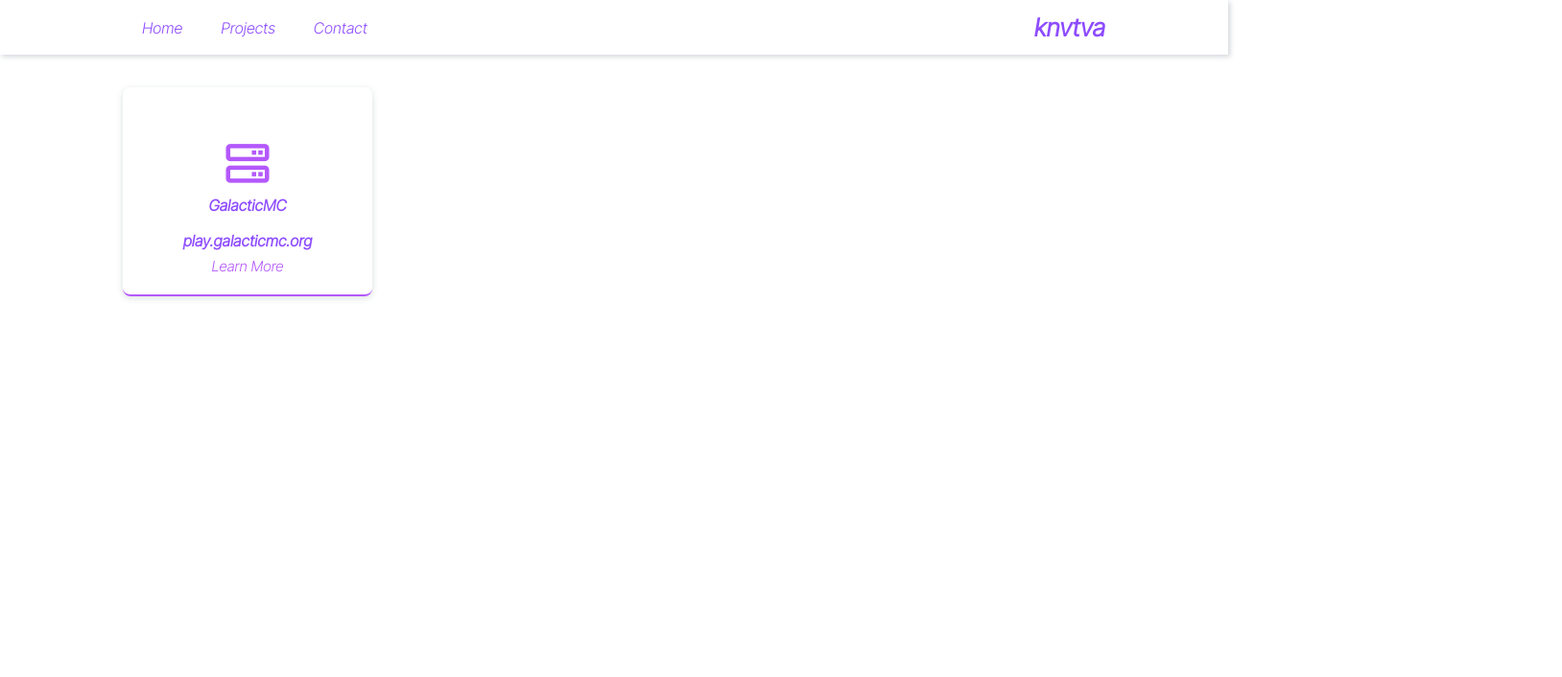
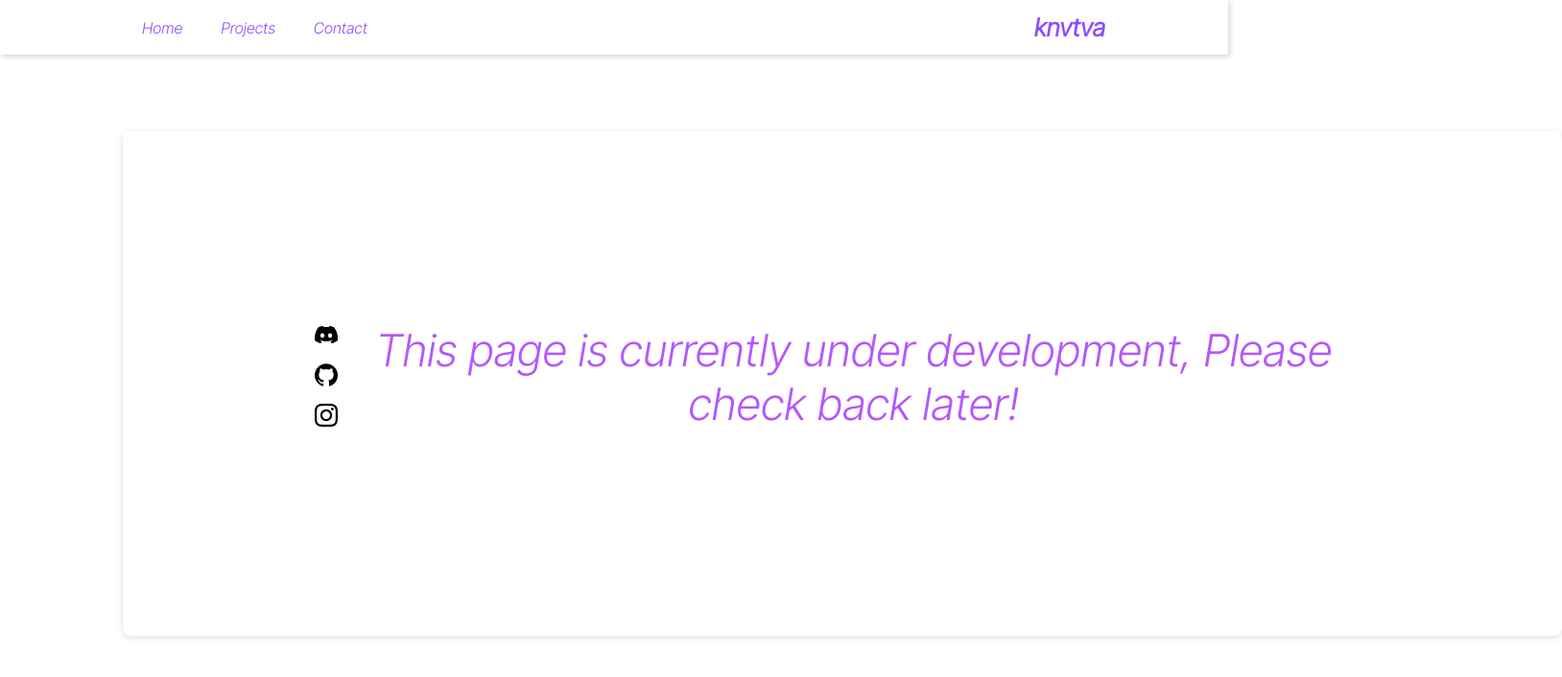
Before and after one commit to knvtva/knvtva.github.io, a plain HTML site: page learnmore.html in a window 1280 px wide. Shown: the whole page at 96% size, 1628 px wide, since content can reach past the window. Drawn offline with nearby package versions, Linux system fonts and the light colour scheme.

Commit message:
Updates to the learnmore.html file + style.css

```diff
--- a/learnmore.html
+++ b/learnmore.html
@@ -27,10 +27,14 @@
     </header>
     <!-- GalacticMC learn more -->
     <section class="galacticmc" id="galacticmc">
-        <div class="projects-box">
-            <i class='bx bx-server'></i>
-            <h3>GalacticMC</h3>
-            <text>play.galacticmc.org</text>
-            <a href="./learnmore.html#galacticmc">Learn More</a>
+        <div class="underdev-box">
+            <div class="social">
+                <a href="https://discord.galacticmc.org"><img src="./images/discord.png"</a>
+                <a href="https://github.com/knvtva"><img src="./images/github.png"</a>
+                <a href="https://www.instagram.com/ash.hh6/"><img src="./images/instagram.png"</i></a>
+            </div>
+            <div class="underdev-text">
+                <h2> This page is currently under development, Please check back later!</h2>
+            </div>
         </div>
     </section>
--- a/style.css
+++ b/style.css
@@ -126,6 +126,10 @@ header.shadow {
     display: inline-grid;
     flex-direction: column;
 }
+.social-dev {
+  display: flex;
+  flex-direction: column;
+}
 .social a {
     margin-bottom: 1rem;
     font-size: 10px;
@@ -151,6 +155,16 @@ header.shadow {
     border-radius: 0.5rem;
     border-bottom: 2px solid var(--main-color);
     box-shadow: 0 2px 7px rgb(14 55 54 / 15%);
+}
+
+.underdev-box {
+  padding: 200px;
+  width: 1500px;
+  display: flex;
+  text-align: center;
+  border-radius: 0.5rem;
+  border-bottom: 0px solid var(--main-color);
+  box-shadow: 0 2px 7px rgb(14 55 54 / 15%);
 }
 
 .projects-box:hover{
@@ -191,11 +205,18 @@ header.shadow {
   color: rgba(255, 255, 255, 0.555);
 }
 
-.galacticmc {
-    position: relative;
-    width: 100%;
-    min-height: 50vh;
-    display: grid;
-    align-items: center;
-    gap: 1rem;
+.galacticmc{
+  position: relative;
+  width: 100%;
+  min-height: 100vh;
+  display: grid;
+  grid-template-columns: 0.2fr 1fr 1fr;
+  align-items: center;
+  gap: 1rem;
 }
+.underdev-text h2 {
+  font-size: 2.9rem;
+  font-weight: 400;
+  color: #B458FC;
+  gap: 2rem;
+}
```
